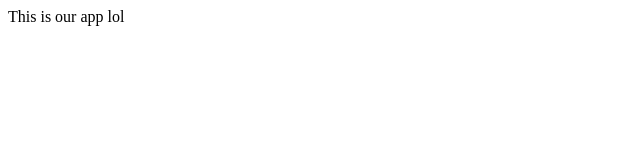
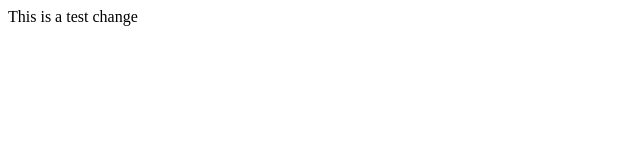
Before and after one commit to timjwkim/cdl-manager, a Next.js app: page / in a window 1280 px wide. Shown: the top 160 px of the page, without its empty margins (0-640 px from the left). Built offline with nearby package versions, Linux system fonts and the light colour scheme.

Commit message:
Testing change

```diff
--- a/pages/index.js
+++ b/pages/index.js
@@ -13,7 +13,7 @@ export default function Home() {
         <link rel="icon" href="/favicon.ico" />
       </Head>
       <div className="App">
-        This is our app lol
+        This is a test change
       </div>
     </>
   )
```
